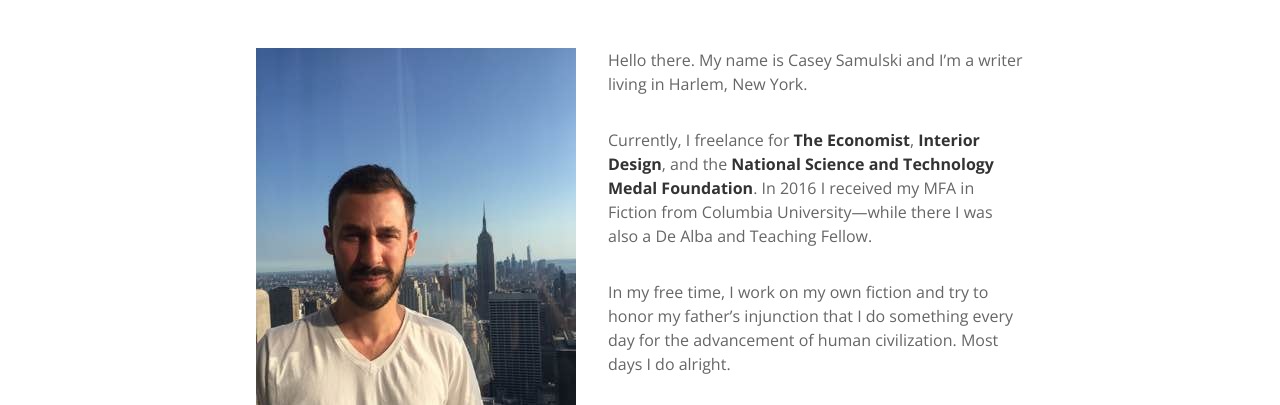
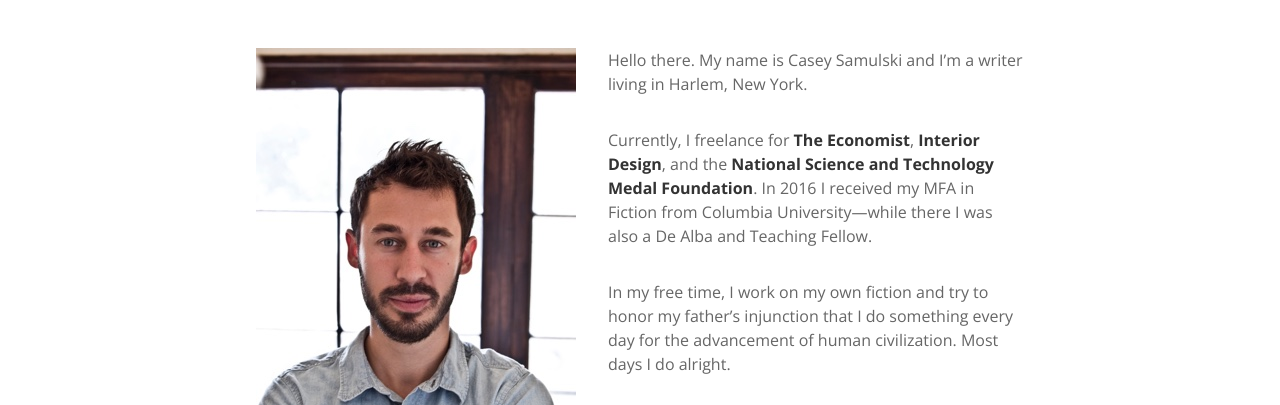
Before and after one commit to theamazingcase/portfolio, a plain HTML site: page index.html in a window 1280 px wide. Shown: the part 467-872 px from the top of the page. Drawn offline with nearby package versions, Linux system fonts and the light colour scheme.

Commit message:
Update main portrait

```diff
--- a/index.html
+++ b/index.html
@@ -25,7 +25,7 @@
 <div id="main">
   <div class="bio">
     <div id="portrait">
-      <img class="hires" src="resources/img/portrait.jpg">
+      <img class="hires" src="resources/img/portrait2.jpg">
     </div>
     <div id="bio-text">
       <p>Hello there. My name is Casey Samulski and I’m a writer living in Harlem, New York.</p>
```
Also changed, not shown: resources/img/portrait2.jpg (added), resources/img/portrait2@2x.jpg (added).
